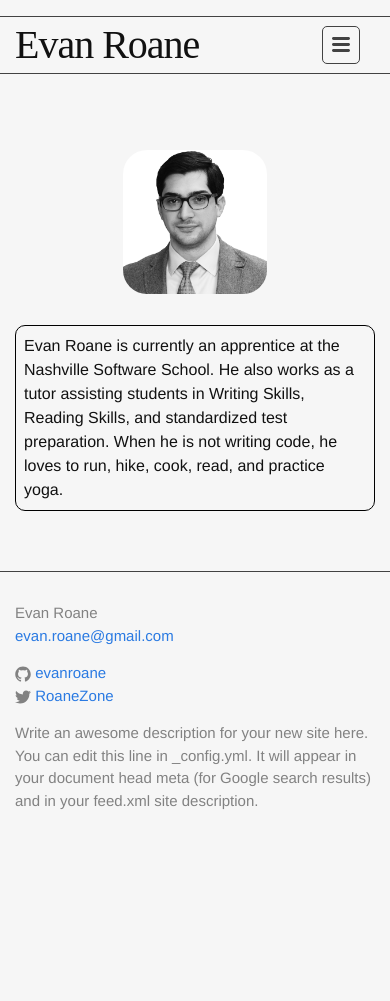
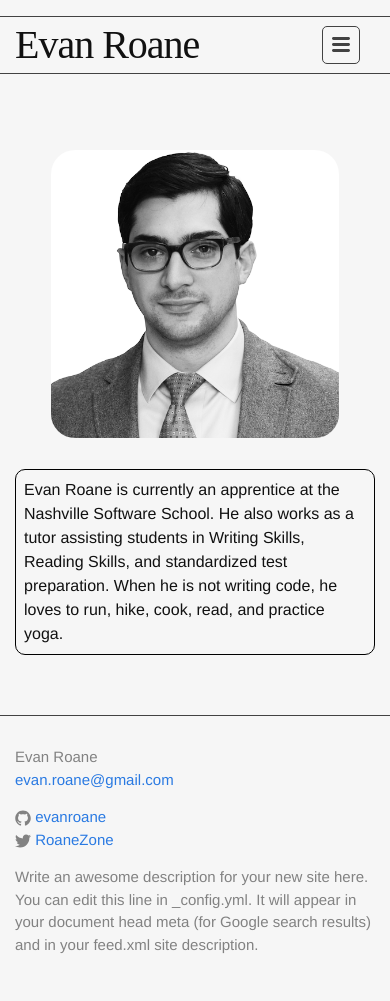
Before and after one commit to evanroane/old-jekyll-site, a Jekyll site: the page built from index.md, in a window 390 px wide. Built offline with Jekyll 4.4.1, drawn with Linux system fonts in a browser that asks for light colours; some web fonts are replaced; before the commit the page ends 900 px from its top, so only the background shows below that.

Commit message:
Changed image size for splash image on mobile size

```diff
--- a/_sass/_base.scss
+++ b/_sass/_base.scss
@@ -45,14 +45,14 @@ img {
     vertical-align: middle;
 }
 
-.post-content img {
-  display: block;
-  margin: 0 auto;
-  height: auto;
-  max-width: 40%;
-  border-radius: 2.5em;
-  padding: 1em;
-}
+// .post-content img {
+//   display: block;
+//   margin: 0 auto;
+//   height: auto;
+//   max-width: 40%;
+//   border-radius: 2.5em;
+//   padding: 1em;
+// }
 
 
 /**
--- a/_sass/_custom.scss
+++ b/_sass/_custom.scss
@@ -26,3 +26,21 @@ h3 {
 	border-radius:10px;
 	border:1px solid #000000;
 }
+
+.post-content img {
+	display: block;
+	margin: 0 auto;
+	height: auto;
+	max-width: 40%;
+	border-radius: 2.5em;
+	padding: 1em;
+}
+
+@include media-query($on-palm) {
+	.post-content img {
+		max-width: 80%;
+
+	}
+
+
+	}
```
